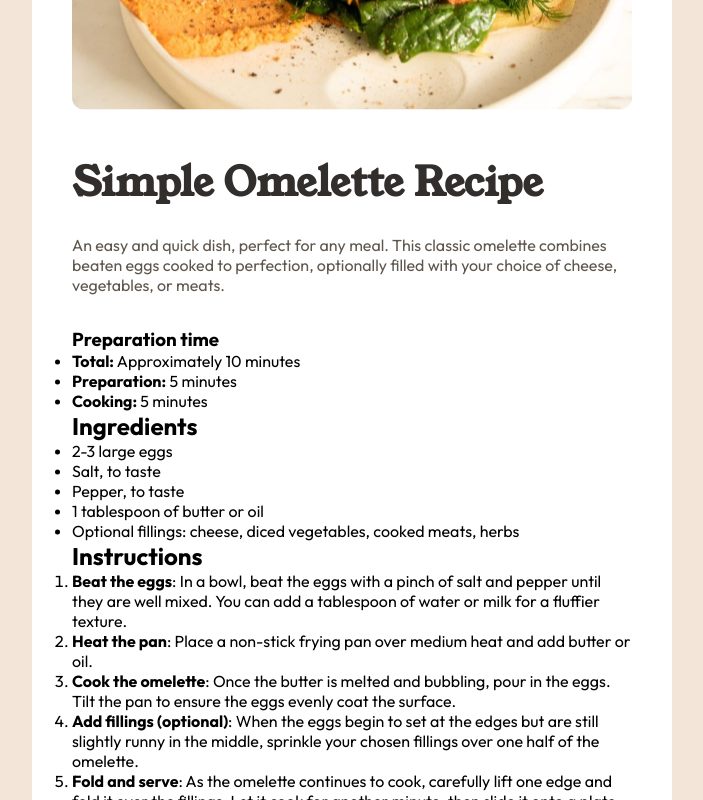
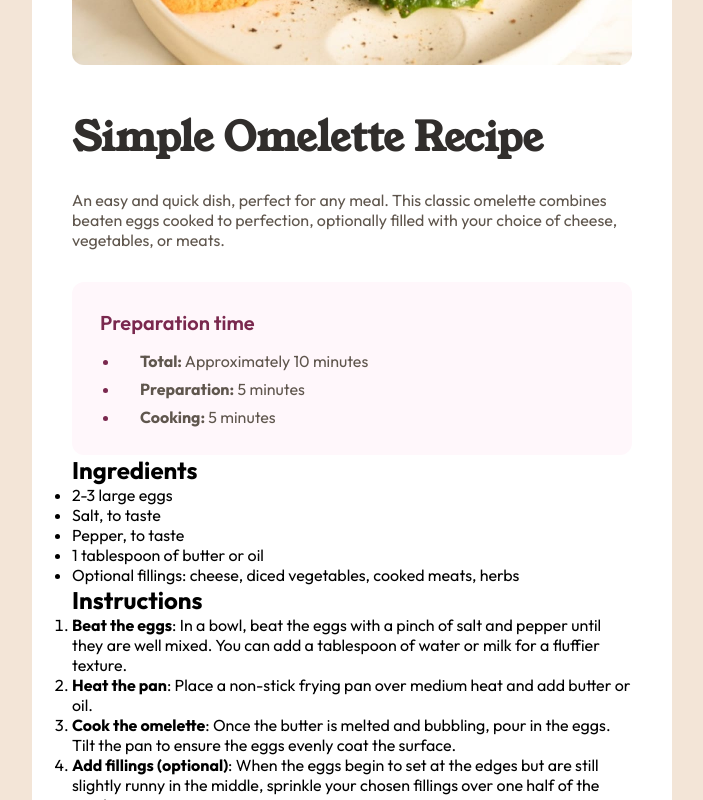
Before and after one commit to mariokreitz/recipe-page-main, an Angular app: page / in a window 1280 px wide. Shown: the top 800 px of the page, without its empty margins (288-991 px from the left). Built offline with nearby package versions, Linux system fonts and the light colour scheme.

Commit message:
Updated style info class

```diff
--- a/src/app/app.component.scss
+++ b/src/app/app.component.scss
@@ -27,3 +27,36 @@
   font-size: 16px;
   color: var(--WengeBrown);
 }
+
+.info {
+  background-color: var(--Snow);
+  border-radius: 12px;
+  padding: 28px;
+  display: flex;
+  flex-direction: column;
+  gap: 16px;
+}
+
+.info .info-headline {
+  color: #7a284e;
+  font-weight: 600;
+  font-size: 20px;
+}
+
+.info ul {
+  padding-left: 20px;
+}
+
+.info ul li {
+  padding-left: 20px;
+  color: var(--WengeBrown);
+  font-size: 16px;
+}
+
+.info ul li:nth-child(2) {
+  margin-block: 8px;
+}
+
+.info ul li::marker {
+  color: var(--DarkRaspberry);
+}
```
